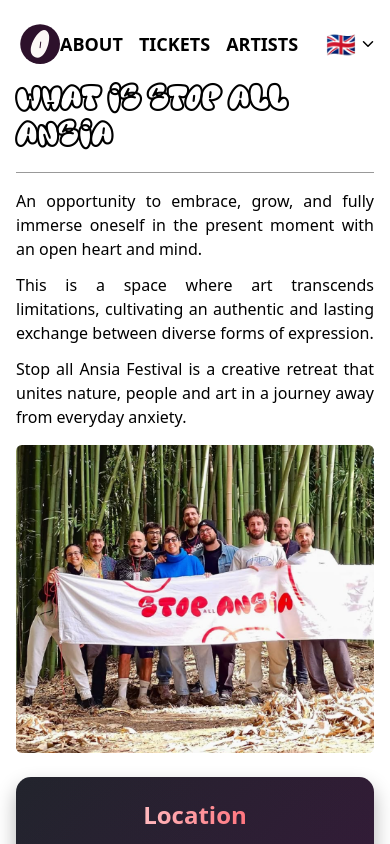
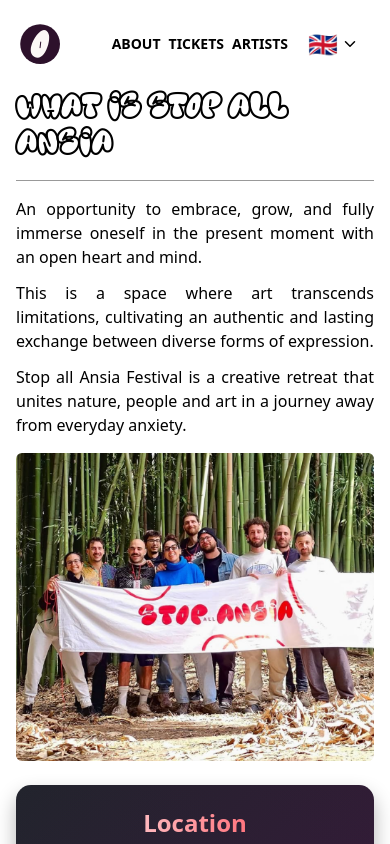
Before and after one commit to jordiroca94/stopallansia, a Next.js app: page /en/about in a window 390 px wide. Shown: the top 844 px of the page. Built offline with nearby package versions, Linux system fonts and the light colour scheme.

Commit message:
fix: header unfixed

```diff
--- a/src/components/About.tsx
+++ b/src/components/About.tsx
@@ -32,7 +32,6 @@ const About = () => {
   ];
 
   return (
-    <div className="pt-header">
     <Container>
       <Grid>
         <SimpleAnimation className="col-span-full border-b pb-5 border-gray">
@@ -43,8 +42,8 @@ const About = () => {
         <div className="col-span-4 lg:col-span-6 text-base text-justify">
           <TextAnimation className="flex flex-col gap-3">
             <p>
-                An opportunity to embrace, grow, and fully immerse oneself in
-                the present moment with an open heart and mind.
+              An opportunity to embrace, grow, and fully immerse oneself in the
+              present moment with an open heart and mind.
             </p>
             <p>
               This is a space where art transcends limitations, cultivating an
@@ -52,8 +51,8 @@ const About = () => {
               expression.
             </p>
             <p>
-                Stop all Ansia Festival is a creative retreat that unites
-                nature, people and art in a journey away from everyday anxiety.
+              Stop all Ansia Festival is a creative retreat that unites nature,
+              people and art in a journey away from everyday anxiety.
             </p>
           </TextAnimation>
         </div>
@@ -69,15 +68,12 @@ const About = () => {
               <div className="text-white w-full flex justify-center py-2">
                 {card.icon}
               </div>
-                <p className="cardDescription text-center">
-                  {card.description}
-                </p>
+              <p className="cardDescription text-center">{card.description}</p>
             </div>
           </div>
         ))}
       </Grid>
     </Container>
-    </div>
   );
 };
 
--- a/src/components/Artists.tsx
+++ b/src/components/Artists.tsx
@@ -121,7 +121,6 @@ const Artists = () => {
   ];
 
   return (
-    <div className="pt-header">
     <Container>
       <Grid>
         <SimpleAnimation className="col-span-full border-b pb-5 border-gray">
@@ -146,7 +145,6 @@ const Artists = () => {
         ))}
       </Grid>
     </Container>
-    </div>
   );
 };
 
--- a/src/components/Header.tsx
+++ b/src/components/Header.tsx
@@ -15,7 +15,7 @@ const Header = ({ parallax }: { parallax?: boolean }) => {
   return (
     <header
       className={`${
-        parallax ? "absolute top-0" : "fixed"
+        parallax ? "absolute top-0" : ""
       } z-50 flex justify-between items-center w-full py-5 px-5 lg:px-10 bg-transparent`}
     >
       <Link
@@ -24,12 +24,12 @@ const Header = ({ parallax }: { parallax?: boolean }) => {
       >
         {Logo}
       </Link>
-      <div className="flex items-center gap-4">
+      <div className="flex items-center gap-2 lg:gap-4">
         {links.map(({ link, label }) => (
           <Link
             key={label}
             href={link}
-            className="font-extrabold text-lg uppercase underlineAfterHover"
+            className="font-extrabold text-sm lg:text-lg uppercase underlineAfterHover"
           >
             {label}
           </Link>
--- a/src/components/Reserve.tsx
+++ b/src/components/Reserve.tsx
@@ -8,7 +8,6 @@ import Image from "next/image";
 import Reserveimage from "../../public/images/reserve.png";
 const Reserve = () => {
   return (
-    <div className="pt-header">
     <Container>
       <Grid customGap="gap-4" className="pb-6 lg:pb-12">
         <SimpleAnimation className="col-span-full border-b pb-5 border-gray">
@@ -44,8 +43,8 @@ const Reserve = () => {
               email.
             </p>
             <p>
-                Your booking will be confirmed after we receive your
-                participation contribution.
+              Your booking will be confirmed after we receive your participation
+              contribution.
             </p>
             <p>
               *Participation contribution covers the costs of realizing the
@@ -72,7 +71,6 @@ const Reserve = () => {
         </SimpleAnimation>
       </Grid>
     </Container>
-    </div>
   );
 };
 
--- a/src/components/tickets/ReserveTickets.tsx
+++ b/src/components/tickets/ReserveTickets.tsx
@@ -72,7 +72,6 @@ const ReserveTickets = () => {
   };
 
   return (
-    <div className="pt-header">
     <Container className="pb-10">
       <Grid className="py-6 lg:py-12">
         <SimpleAnimation className="col-span-full border-b pb-5 border-gray">
@@ -86,21 +85,17 @@ const ReserveTickets = () => {
               Select the type of pass you want to buy.
             </h3>
             <p className="pb-4">
-                You can bring your tent for free or reserve a spot in our
-                glamping tent
+              You can bring your tent for free or reserve a spot in our glamping
+              tent
             </p>
           </SimpleAnimation>
           <form ref={refReserveForm}>
             <TextAnimation className="flex flex-col gap-1 relative pb-10">
               <label className="flex gap-3 items-center">
-                  <input
-                    type="radio"
-                    {...register("option")}
-                    value="full-pass"
-                  />
+                <input type="radio" {...register("option")} value="full-pass" />
                 <span>
-                    Full Pass | Complete access from Fri 4th, Sun 6th, 12 PM
-                    [from 80 €]
+                  Full Pass | Complete access from Fri 4th, Sun 6th, 12 PM [from
+                  80 €]
                 </span>
               </label>
               <label className="flex gap-3 items-center">
@@ -147,7 +142,6 @@ const ReserveTickets = () => {
         </div>
       </Grid>
     </Container>
-    </div>
   );
 };
 
--- a/tailwind.config.ts
+++ b/tailwind.config.ts
@@ -11,9 +11,6 @@ export default {
       secondary: "Kelsi, sans-serif",
     },
     extend: {
-      padding: {
-        header: "80px",
-      },
       colors: {
         gray: "#999999",
         red: "#FF2F3D",
```
Lines whose indentation alone changed are shown as unchanged.
